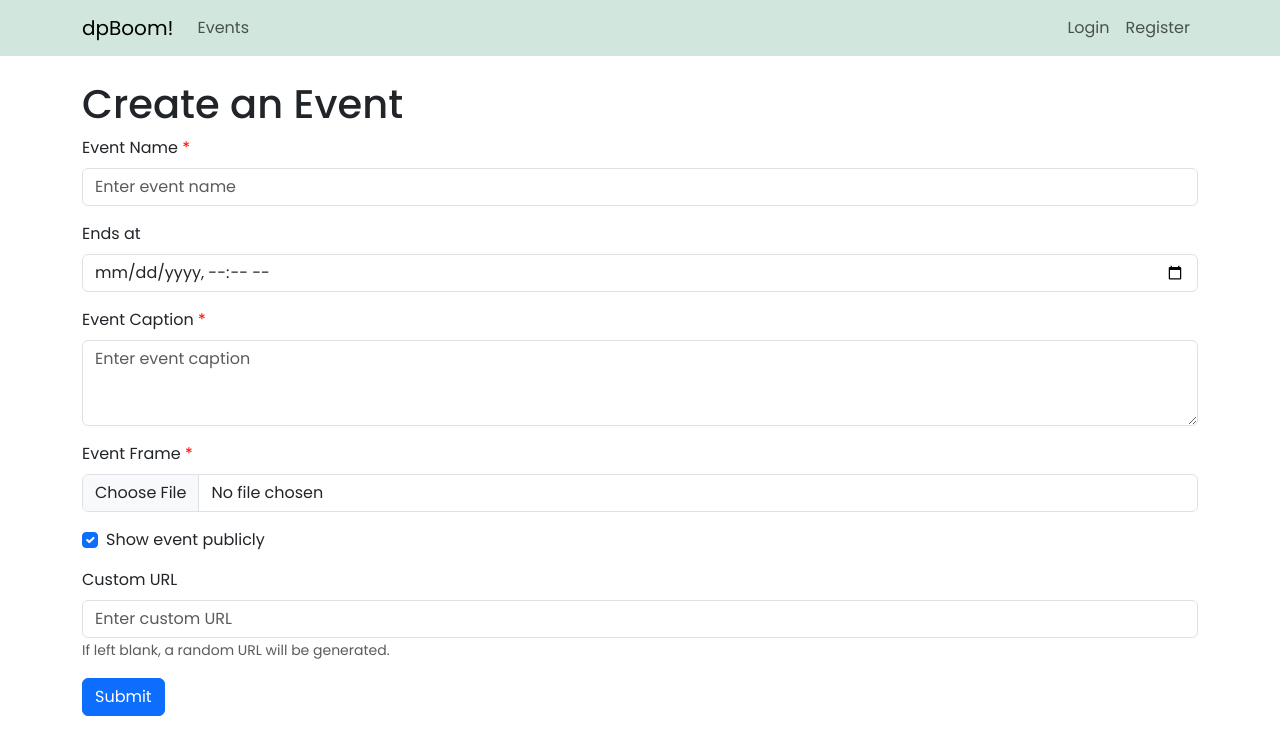
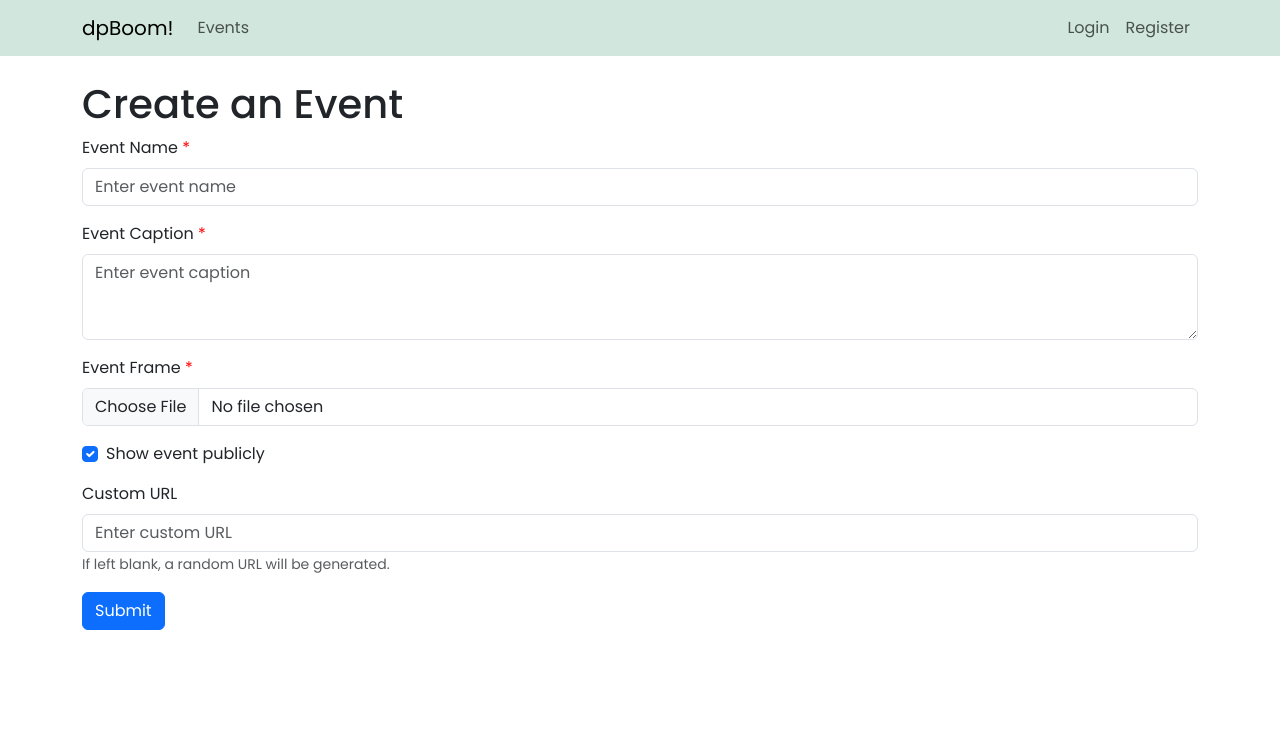
Before and after one commit to bg117/dpboom, a Next.js app: page /events/create in a window 1280 px wide. Shown: the top 754 px of the page. Built offline with nearby package versions, Linux system fonts and the light colour scheme.

Commit message:
remove ends_at

```diff
--- a/app/events/create/page.tsx
+++ b/app/events/create/page.tsx
@@ -9,7 +9,6 @@ import {useRouter} from "next/navigation";
 
 export default function Events() {
     const [eventName, setEventName] = useState('');
-    const [eventEndsAt, setEventEndsAt] = useState<string | null>(null);
     const [eventSlug, setEventSlug] = useState('');
     const [eventCaption, setEventCaption] = useState('');
     const [eventFrame, setEventFrame] = useState<string>('');
@@ -35,7 +34,6 @@ export default function Events() {
     }, []);
 
     const changeEventIsPublic = useCallback((event: ChangeEvent<HTMLInputElement>) => setEventIsPublic(event.target.checked), []);
-    const changeEventEndsAt = useCallback((event: ChangeEvent<HTMLInputElement>) => setEventEndsAt(event.target.value), []);
     const changeEventSlug = useCallback((event: ChangeEvent<HTMLInputElement>) => setEventSlug(event.target.value), []);
 
     const handleSubmit = useCallback((e: ChangeEvent<HTMLFormElement>) => {
@@ -66,14 +64,13 @@ export default function Events() {
             caption: eventCaption,
             frame: eventFrame,
             public: eventIsPublic,
-            ends_at: eventEndsAt,
             slug: slug,
             created_at: new Date().toISOString(),
             user_id: session!.user!.id,
         };
 
         mutate(data);
-    }, [eventSlug, eventName, eventCaption, eventFrame, eventIsPublic, eventEndsAt, session, mutate]);
+    }, [eventSlug, eventName, eventCaption, eventFrame, eventIsPublic, session, mutate]);
 
     useEffect(() => {
         if (isError) {
@@ -95,11 +92,6 @@ export default function Events() {
                 <Form.Control.Feedback type="invalid">
                     Please provide a valid event name.
                 </Form.Control.Feedback>
-            </Form.Group>
-
-            <Form.Group controlId="formEventEnd" className="mb-3 d-flex flex-column">
-                <Form.Label>Ends at</Form.Label>
-                <Form.Control type="datetime-local" placeholder="Enter event end date" onChange={changeEventEndsAt}/>
             </Form.Group>
 
             <Form.Group controlId="formEventCaption" className="mb-3 required">
```
